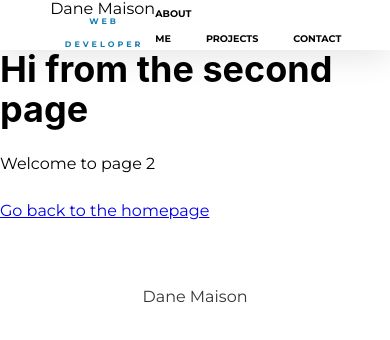
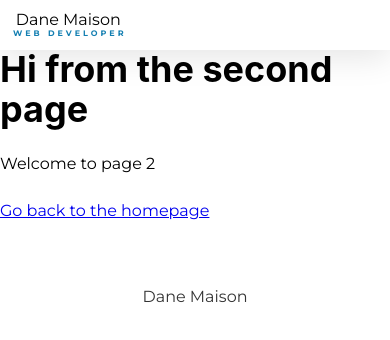
Before and after one commit to danemaison/portfolio_gatsby, a Gatsby site: page /page-2 in a window 390 px wide. Built offline with nearby package versions, Linux system fonts and the light colour scheme; Gatsby itself is replaced by a stand-in of ours.

Commit message:
added breakpoints to navbar

```diff
--- a/src/components/navbar.js
+++ b/src/components/navbar.js
@@ -25,6 +25,9 @@ const Brand = styled.div`
   align-items:center;
   text-align:center;
   margin-left:50px;
+  @media(max-width: 700px){
+    margin-left:10px;
+  }
 `
 
 const Button = styled(animated.a)`
@@ -39,6 +42,12 @@ const Button = styled(animated.a)`
   &:hover {
     cursor:pointer;
     color:#127EB1;
+  }
+`
+
+const ButtonContainer = styled.div`
+  @media(max-width: 700px){
+    display:none;
   }
 `
 const SubBrand = styled.div`
@@ -62,11 +71,11 @@ const NavBar = props => {
         <Name>Dane Maison</Name>
         <SubBrand>Web Developer</SubBrand>
       </Brand>
-      <div>
+      <ButtonContainer>
         <Button>About Me</Button>
         <Button>Projects</Button>
         <Button>Contact</Button>
-      </div>
+      </ButtonContainer>
     </Nav>
   )
 }
```
